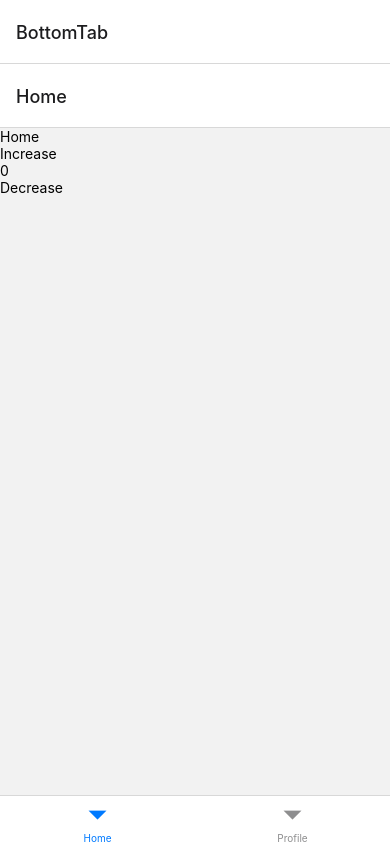
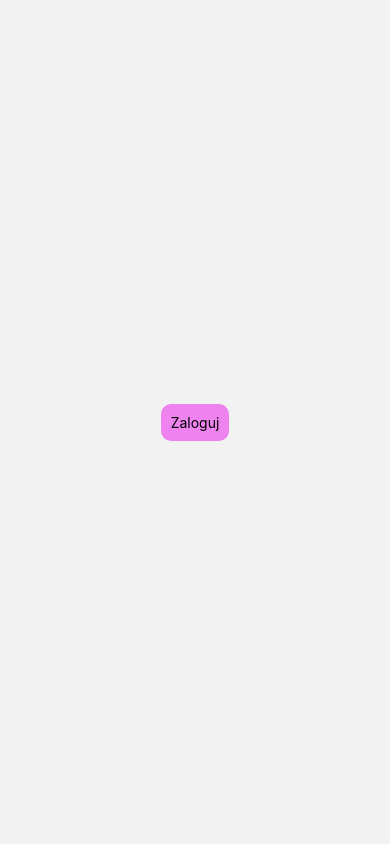
Before and after one commit to BartekObudzinski/BeatBurn, a React Native app: screen / in a window 390 px wide. Built offline with nearby package versions, Linux system fonts and the light colour scheme.

Commit message:
feat: types root param list, create type for useNavigation and make navigate without typescript errors

```diff
--- a/src/App/App.tsx
+++ b/src/App/App.tsx
@@ -1,5 +1,5 @@
 import { store } from '@App/store';
-import { RouteNavigator } from '@Navigation/Route';
+import { RootStack } from '@Navigation/RootStack';
 import { registerRootComponent } from 'expo';
 import React from 'react';
 import { Provider } from 'react-redux';
@@ -7,7 +7,7 @@ import { Provider } from 'react-redux';
 const App = () => {
   return (
     <Provider store={store}>
-      <RouteNavigator />
+      <RootStack />
     </Provider>
   );
 };
--- a/src/Components/Pages/Home/index.tsx
+++ b/src/Components/Pages/Home/index.tsx
@@ -1,4 +1,5 @@
 import { RootState } from '@App/store';
+import { RootStackScreenProps } from '@Navigation/RootStack/types';
 import { useNavigation } from '@react-navigation/native';
 import { AppActions } from '@Redux/Slices/app-slice';
 import { Pressable, Text } from 'react-native';
@@ -6,14 +7,15 @@ import { SafeAreaView } from 'react-native-safe-area-context';
 import { useDispatch, useSelector } from 'react-redux';
 
 export const Home = () => {
-  const { navigate } = useNavigation();
+  const { navigate } = useNavigation<RootStackScreenProps<'BottomTab'>>();
+
   const count = useSelector((state: RootState) => state.app.value);
   const dispatch = useDispatch();
   return (
     <SafeAreaView>
       <Pressable
         onPress={() => {
-          navigate('Login');
+          navigate('BottomTab', { screen: 'Profile' });
         }}>
         <Text>Home</Text>
       </Pressable>
--- a/src/Components/Pages/Login/index.tsx
+++ b/src/Components/Pages/Login/index.tsx
@@ -1,18 +1,21 @@
+import { RootStackScreenProps } from '@Navigation/RootStack/types';
 import { useNavigation } from '@react-navigation/native';
 import React from 'react';
 import { Pressable, Text } from 'react-native';
 import { SafeAreaView } from 'react-native-safe-area-context';
 
 export const Login = () => {
-  const { navigate } = useNavigation();
+  const { navigate } = useNavigation<RootStackScreenProps<'Login'>>();
 
   return (
-    <SafeAreaView>
+    <SafeAreaView
+      style={{ flex: 1, justifyContent: 'center', alignItems: 'center' }}>
       <Pressable
+        style={{ backgroundColor: 'violet', padding: 10, borderRadius: 10 }}
         onPress={() => {
-          navigate('Home');
+          navigate('BottomTab');
         }}>
-        <Text>Login</Text>
+        <Text>Zaloguj</Text>
       </Pressable>
     </SafeAreaView>
   );
--- a/src/Components/Pages/Profile/index.tsx
+++ b/src/Components/Pages/Profile/index.tsx
@@ -1,14 +1,15 @@
+import { RootStackScreenProps } from '@Navigation/RootStack/types';
 import { useNavigation } from '@react-navigation/native';
 import { Pressable, Text } from 'react-native';
 import { SafeAreaView } from 'react-native-safe-area-context';
 
 export const Profile = () => {
-  const { navigate } = useNavigation();
+  const { navigate } = useNavigation<RootStackScreenProps<'Profile'>>();
   return (
     <SafeAreaView>
       <Pressable
         onPress={() => {
-          navigate('Home');
+          navigate('BottomTab', { screen: 'Home' });
         }}>
         <Text>Profile</Text>
       </Pressable>
--- a/src/Navigation/BottomTab/consts.ts
+++ b/src/Navigation/BottomTab/consts.ts
@@ -1,4 +1,6 @@
 import { createBottomTabNavigator } from '@react-navigation/bottom-tabs';
 import { BottomTabParamList } from 'src/Navigation/BottomTab/types';
 
+export const BOTTOM_TAB = 'BottomTab';
+
 export const Tab = createBottomTabNavigator<BottomTabParamList>();
--- /dev/null
+++ b/src/Navigation/RootStack/consts.ts
@@ -0,0 +1,4 @@
+import { RootStackParamList } from '@Navigation/RootStack/types';
+import { createNativeStackNavigator } from '@react-navigation/native-stack';
+
+export const Stack = createNativeStackNavigator<RootStackParamList>();
--- a/src/Navigation/Route/index.tsx
+++ b/src/Navigation/RootStack/index.tsx
@@ -1,14 +1,15 @@
 import { Login } from '@Components/Pages/Login';
 import { BottomTab } from '@Navigation/BottomTab';
-import { Stack } from '@Navigation/Route/consts';
+import { BOTTOM_TAB } from '@Navigation/BottomTab/consts';
+import { Stack } from '@Navigation/RootStack/consts';
 import { NavigationContainer } from '@react-navigation/native';
 
-export const RouteNavigator = () => {
+export const RootStack = () => {
   return (
     <NavigationContainer>
-      <Stack.Navigator>
-        <Stack.Screen name="BottomTab" component={BottomTab} />
+      <Stack.Navigator screenOptions={{ headerShown: false }}>
         <Stack.Screen name="Login" component={Login} />
+        <Stack.Screen name={BOTTOM_TAB} component={BottomTab} />
       </Stack.Navigator>
     </NavigationContainer>
   );
--- a/src/Navigation/Route/consts.ts
+++ /dev/null
@@ -1,4 +0,0 @@
-import { StackParamList } from '@Navigation/Route/types';
-import { createNativeStackNavigator } from '@react-navigation/native-stack';
-
-export const Stack = createNativeStackNavigator<StackParamList>();
--- a/src/Navigation/Route/types.d.ts
+++ /dev/null
@@ -1,4 +0,0 @@
-export type StackParamList = {
-  BottomTab: undefined;
-  Login: undefined;
-};
```
Also changed, not shown: src/Navigation/RootStack/types.d.ts (added, +13 -0 lines).
